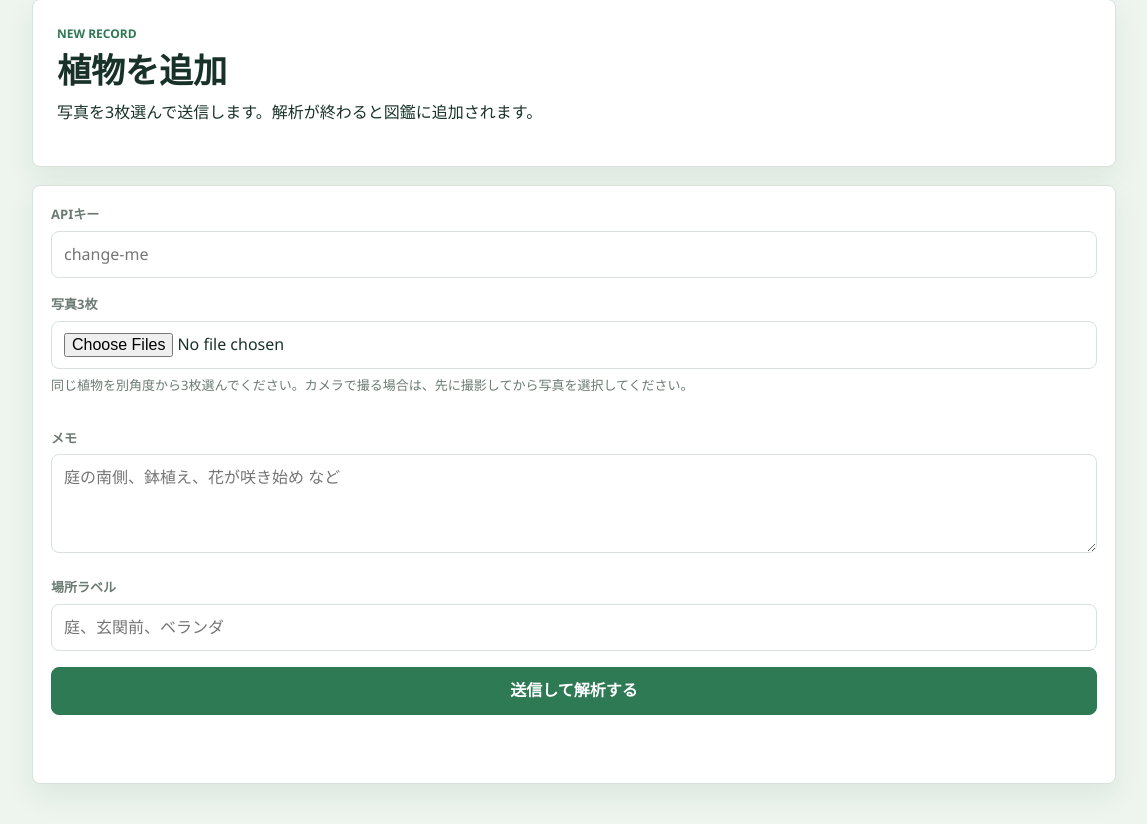
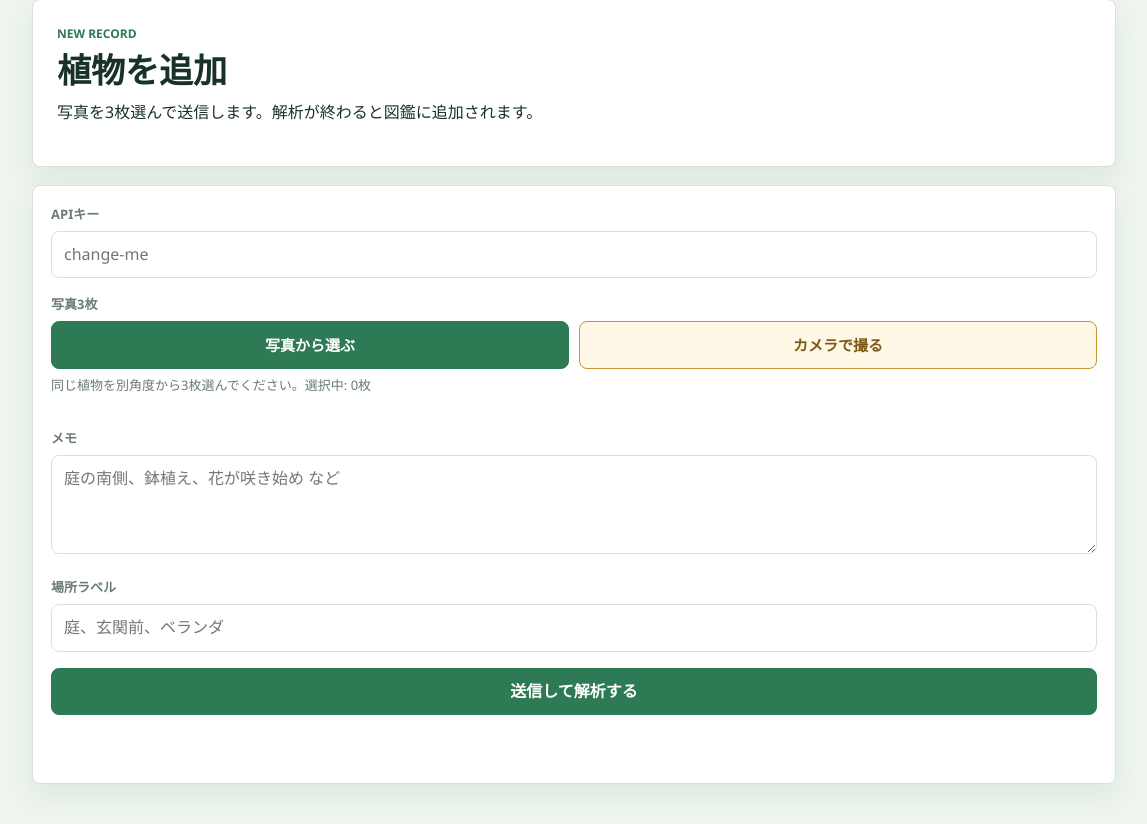
Before and after one commit to harunamitrader/AI-Plantgraphy, a FastAPI app: page /upload in a window 1400 px wide; the page is wider, and only the part inside the window is pictured. Shown: the part 100-924 px from the top of that part, without its empty margins (126-1273 px from the left). Run offline with FastAPI, Linux system fonts and the light colour scheme.

Commit message:
Separate gallery and camera upload choices

```diff
--- a/server/app/web/static/style.css
+++ b/server/app/web/static/style.css
@@ -492,6 +492,14 @@ pre {
   font-weight: 800;
 }
 
+.form-label {
+  display: block;
+  margin-bottom: 6px;
+  color: var(--muted);
+  font-size: 13px;
+  font-weight: 800;
+}
+
 .upload-form input,
 .upload-form textarea {
   width: 100%;
@@ -512,6 +520,51 @@ pre {
 .upload-form textarea:focus {
   outline: 3px solid rgba(197, 150, 47, 0.28);
   border-color: var(--gold);
+}
+
+.file-actions {
+  display: grid;
+  grid-template-columns: repeat(2, minmax(0, 1fr));
+  gap: 10px;
+}
+
+.upload-form .file-action {
+  display: grid;
+  place-items: center;
+  min-height: 48px;
+  margin: 0;
+  padding: 11px 12px;
+  border: 1px solid var(--leaf);
+  border-radius: 8px;
+  background: var(--leaf);
+  color: #fff;
+  font-size: 15px;
+  font-weight: 800;
+  text-align: center;
+  cursor: pointer;
+}
+
+.upload-form .file-action.secondary {
+  border-color: var(--gold);
+  background: #fff8e7;
+  color: #7c5a17;
+}
+
+.upload-form .file-action:active {
+  transform: translateY(1px);
+}
+
+.visually-hidden {
+  position: absolute;
+  width: 1px;
+  height: 1px;
+  min-height: 0;
+  padding: 0;
+  margin: -1px;
+  overflow: hidden;
+  clip: rect(0, 0, 0, 0);
+  white-space: nowrap;
+  border: 0;
 }
 
 .field-help {
@@ -698,4 +751,8 @@ pre {
   .action-form {
     grid-template-columns: 1fr;
   }
+
+  .file-actions {
+    grid-template-columns: 1fr;
+  }
 }
--- a/server/app/web/templates/upload.html
+++ b/server/app/web/templates/upload.html
@@ -17,9 +17,14 @@
       </div>
 
       <div>
-        <label for="images">写真3枚</label>
-        <input id="images" name="images" type="file" accept="image/*" multiple required>
-        <p class="field-help">同じ植物を別角度から3枚選んでください。カメラで撮る場合は、先に撮影してから写真を選択してください。</p>
+        <span class="form-label">写真3枚</span>
+        <div class="file-actions">
+          <label class="file-action" for="galleryImages">写真から選ぶ</label>
+          <label class="file-action secondary" for="cameraImages">カメラで撮る</label>
+        </div>
+        <input class="visually-hidden" id="galleryImages" name="galleryImages" type="file" accept="image/*" multiple>
+        <input class="visually-hidden" id="cameraImages" name="cameraImages" type="file" accept="image/*" capture="environment" multiple>
+        <p class="field-help">同じ植物を別角度から3枚選んでください。選択中: <span id="selectedCount">0</span>枚</p>
       </div>
 
       <div class="preview-grid" id="previewGrid"></div>
@@ -42,26 +47,41 @@
   <script>
     const form = document.getElementById('uploadForm');
     const apiKeyInput = document.getElementById('apiKey');
-    const imageInput = document.getElementById('images');
+    const galleryInput = document.getElementById('galleryImages');
+    const cameraInput = document.getElementById('cameraImages');
     const previewGrid = document.getElementById('previewGrid');
+    const selectedCount = document.getElementById('selectedCount');
     const statusText = document.getElementById('uploadStatus');
     const uploadButton = document.getElementById('uploadButton');
+    let selectedFiles = [];
 
     apiKeyInput.value = localStorage.getItem('plant_dex_api_key') || '';
 
-    imageInput.addEventListener('change', () => {
+    galleryInput.addEventListener('change', () => {
+      setSelectedFiles(Array.from(galleryInput.files));
+      cameraInput.value = '';
+    });
+
+    cameraInput.addEventListener('change', () => {
+      setSelectedFiles(Array.from(cameraInput.files));
+      galleryInput.value = '';
+    });
+
+    function setSelectedFiles(files) {
+      selectedFiles = files;
+      selectedCount.textContent = selectedFiles.length;
       previewGrid.innerHTML = '';
-      Array.from(imageInput.files).slice(0, 3).forEach((file, index) => {
+      selectedFiles.slice(0, 3).forEach((file, index) => {
         const img = document.createElement('img');
         img.alt = `選択写真 ${index + 1}`;
         img.src = URL.createObjectURL(file);
         previewGrid.appendChild(img);
       });
-    });
+    }
 
     form.addEventListener('submit', async (event) => {
       event.preventDefault();
-      const files = Array.from(imageInput.files);
+      const files = selectedFiles;
       const apiKey = apiKeyInput.value.trim();
 
       if (!apiKey) {
```
